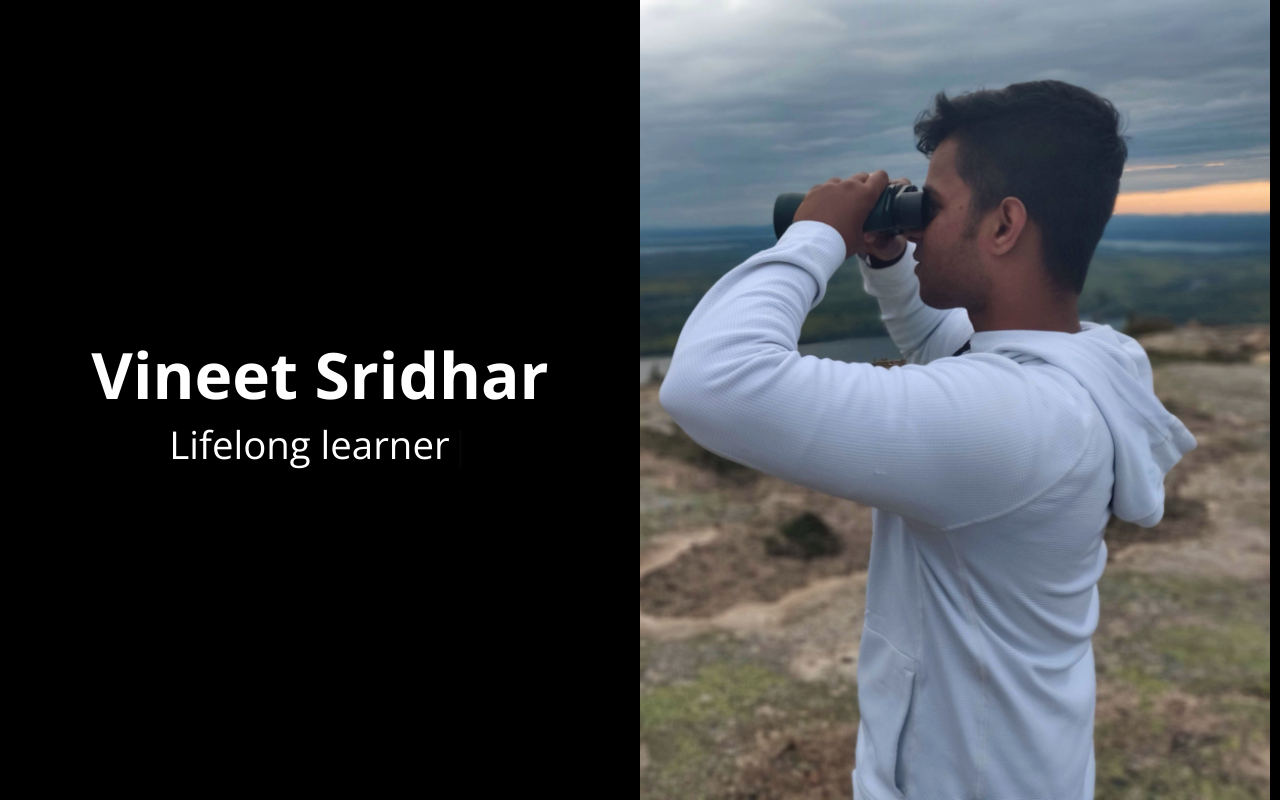
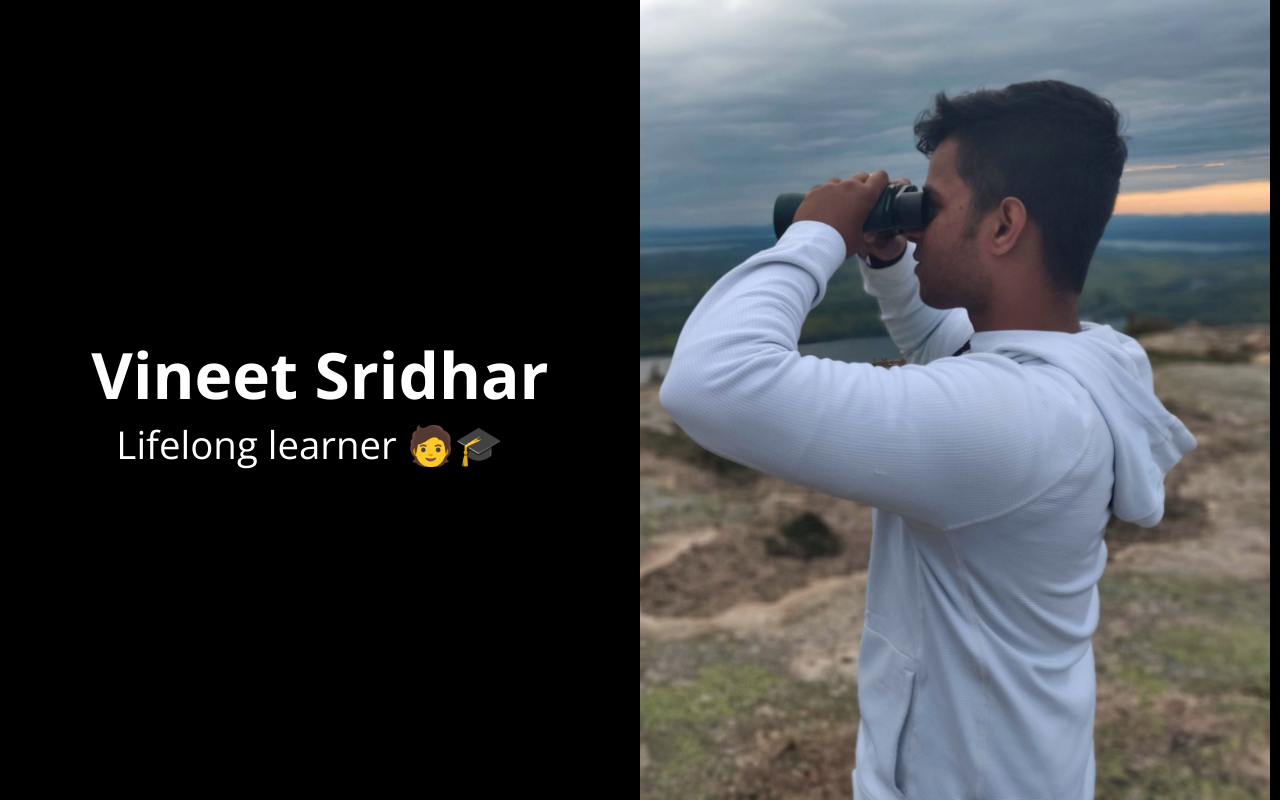
Before and after one commit to Vineetsridhar/vineetsridhar.github.io, a Next.js app: page / in a window 1280 px wide. Built offline with nearby package versions, Linux system fonts and the light colour scheme.

Commit message:
Changed typing animation package to support emojis

```diff
--- a/components/LandingPage/index.tsx
+++ b/components/LandingPage/index.tsx
@@ -1,27 +1,31 @@
 import Image from "next/image";
-import ReactTyped from "react-typed";
+import { TypeAnimation } from "react-type-animation";
 import { LandingContainer } from "./styled";
+const DESCRIPTIONS = [
+    "Software engineer 🧑💻",
+    "Lifelong learner 🧑🎓",
+    "Hiker ⛰️",
+    "Leader 👑",
+    "Nature lover 🌻"
+];
+
+const generateTypingSequence = (backspaceDelay: number) => {
+    return DESCRIPTIONS.map((description) => [description, backspaceDelay]).flat()
+}
 
 const LandingPage = () => {
-    const c = "dfd";
     return (
         <LandingContainer>
             <div className="title-container">
                 <h1>Vineet Sridhar</h1>
-                <ReactTyped
-                    strings={[
-                        "Software engineer",
-                        "Lifelong learner",
-                        "Hiker",
-                        "Leader",
-                        "Nature lover"
-                    ]}
-                    typeSpeed={50}
-                    backSpeed={50}
-                    backDelay={3000}
-                    loop
+                <TypeAnimation
+                    sequence={generateTypingSequence(3000)}
+                    wrapper="div"
+                    cursor
+                    repeat={Infinity}
                     className="description"
                 />
+
 
             </div>
             <img
--- a/package.json
+++ b/package.json
@@ -13,7 +13,7 @@
     "next": "12.3.1",
     "react": "18.2.0",
     "react-dom": "18.2.0",
-    "react-typed": "^1.2.0",
+    "react-type-animation": "^2.1.1",
     "styled-components": "^5.3.6"
   },
   "devDependencies": {
```
Also changed, not shown: 1 other file (tests, documents, lock files or other folders).
